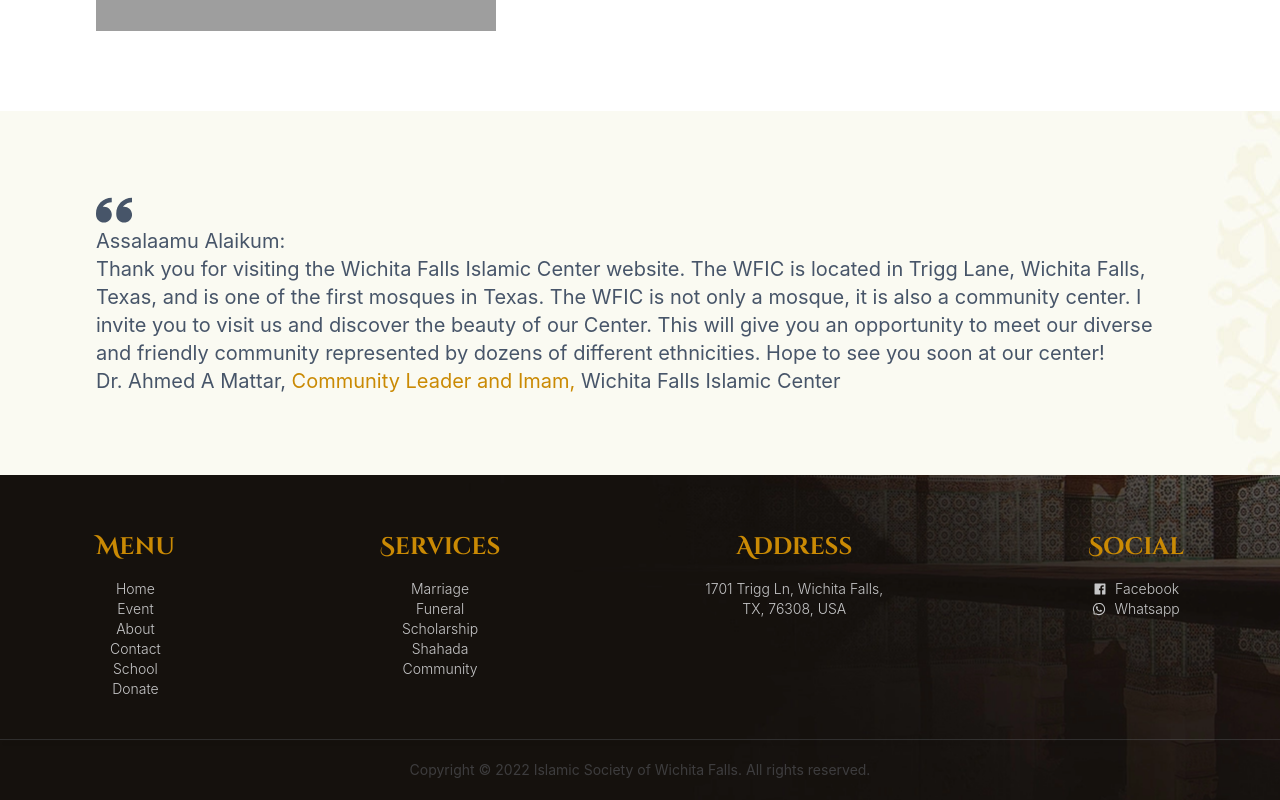
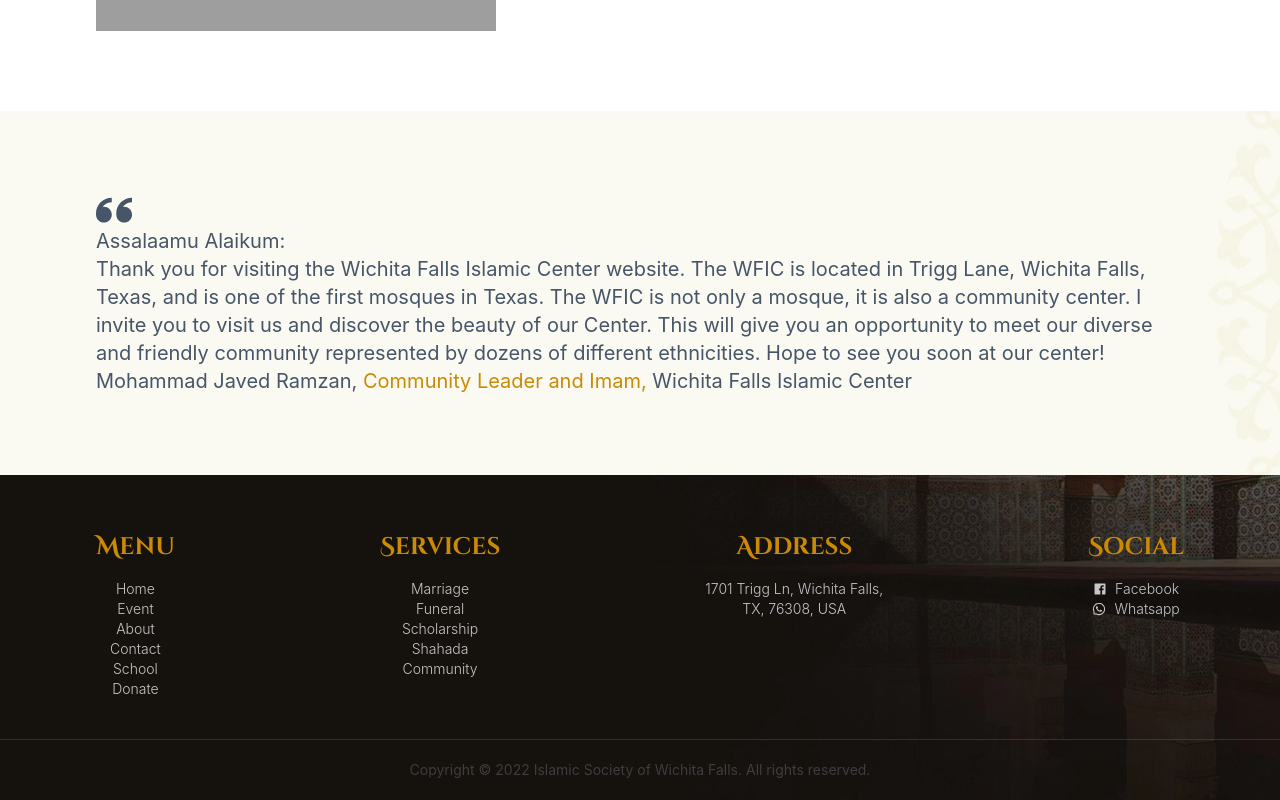
Before and after one commit to wfic/site, a Next.js app: page /about in a window 1280 px wide. Shown: the part 860-1660 px from the top of the page. Built offline with nearby package versions, Linux system fonts and the light colour scheme; grey boxes are pictures that could not be loaded.

Commit message:
imam name updated

```diff
--- a/pages/about.js
+++ b/pages/about.js
@@ -40,7 +40,7 @@
                     <ImQuotesLeft className="text-4xl text-slate-600"/>
                     <p className="text-md md:text-xl text-slate-600">Assalaamu Alaikum:</p>
                     <p className="text-md md:text-xl text-slate-600">Thank you for visiting the Wichita Falls Islamic Center website. The WFIC is located in Trigg Lane, Wichita Falls, Texas, and is one of the first mosques in Texas. The WFIC is not only a mosque, it is also a community center. I invite you to visit us and discover the beauty of our Center. This will give you an opportunity to meet our diverse and friendly community represented by dozens of different ethnicities. Hope to see you soon at our center!</p>
-                    <p className="text-md md:text-xl text-slate-600">Dr. Ahmed A Mattar, <span className="text-yellow-600">Community Leader and Imam,</span> Wichita Falls Islamic Center</p>
+                    <p className="text-md md:text-xl text-slate-600">Mohammad Javed Ramzan, <span className="text-yellow-600">Community Leader and Imam,</span> Wichita Falls Islamic Center</p>
                 </div>
             </div>
         </main>
```
